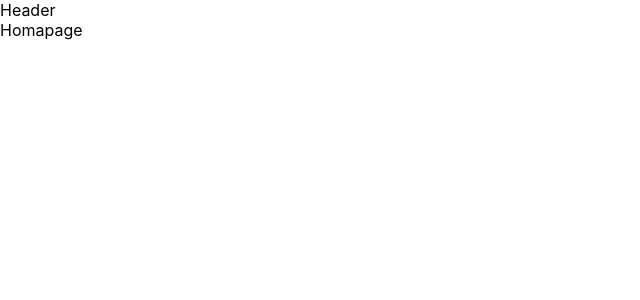
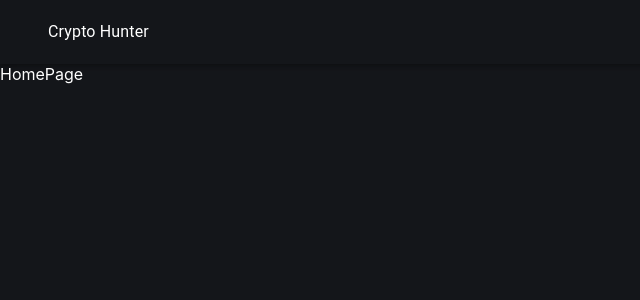
Before and after one commit to Frenchkebab/crypto-tracker, a React (Create React App) app: page / in a window 1280 px wide. Shown: the top 300 px of the page, without its empty margins (0-640 px from the left). Built offline with nearby package versions, Linux system fonts and the light colour scheme; the HTML template or start-up script is replaced by a standard one.

Commit message:
use makeStyles (MaterialUI)

```diff
--- a/src/App.js
+++ b/src/App.js
@@ -1,16 +1,27 @@
+import { makeStyles } from '@material-ui/core';
+import HomePage from './Pages/HomePage';
+import './App.css';
 import { BrowserRouter, Route, Routes } from 'react-router-dom';
-import './App.css';
+import CoinPage from './Pages/CoinPage';
 import Header from './components/Header';
-import CoinPage from './Pages/CoinPage';
-import Homapage from './Pages/Homapage';
+
+const useStyles = makeStyles(() => ({
+  App: {
+    backgroundColor: '#14161a',
+    color: 'white',
+    minHeight: '100vh',
+  },
+}));
 
 function App() {
+  const classes = useStyles();
+
   return (
     <BrowserRouter>
-      <div>
+      <div className={classes.App}>
         <Header />
         <Routes>
-          <Route path='/' element={<Homapage />} />
+          <Route path='/' element={<HomePage />} />
           <Route path='/coins/:id' element={<CoinPage />} />
         </Routes>
       </div>
--- a/src/Pages/Homapage.js
+++ /dev/null
@@ -1,7 +0,0 @@
-import React from 'react';
-
-const Homapage = () => {
-  return <div>Homapage</div>;
-};
-
-export default Homapage;
--- /dev/null
+++ b/src/Pages/HomePage.js
@@ -0,0 +1,7 @@
+import React from 'react';
+
+const HomePage = () => {
+  return <div>HomePage</div>;
+};
+
+export default HomePage;
--- a/src/components/Header.js
+++ b/src/components/Header.js
@@ -1,7 +1,16 @@
+import { AppBar, Container, Toolbar, Typography } from '@material-ui/core';
 import React from 'react';
 
 const Header = () => {
-  return <div>Header</div>;
+  return (
+    <AppBar color='transparent' position='static'>
+      <Container>
+        <Toolbar>
+          <Typography>Crypto Hunter</Typography>
+        </Toolbar>
+      </Container>
+    </AppBar>
+  );
 };
 
 export default Header;
```
